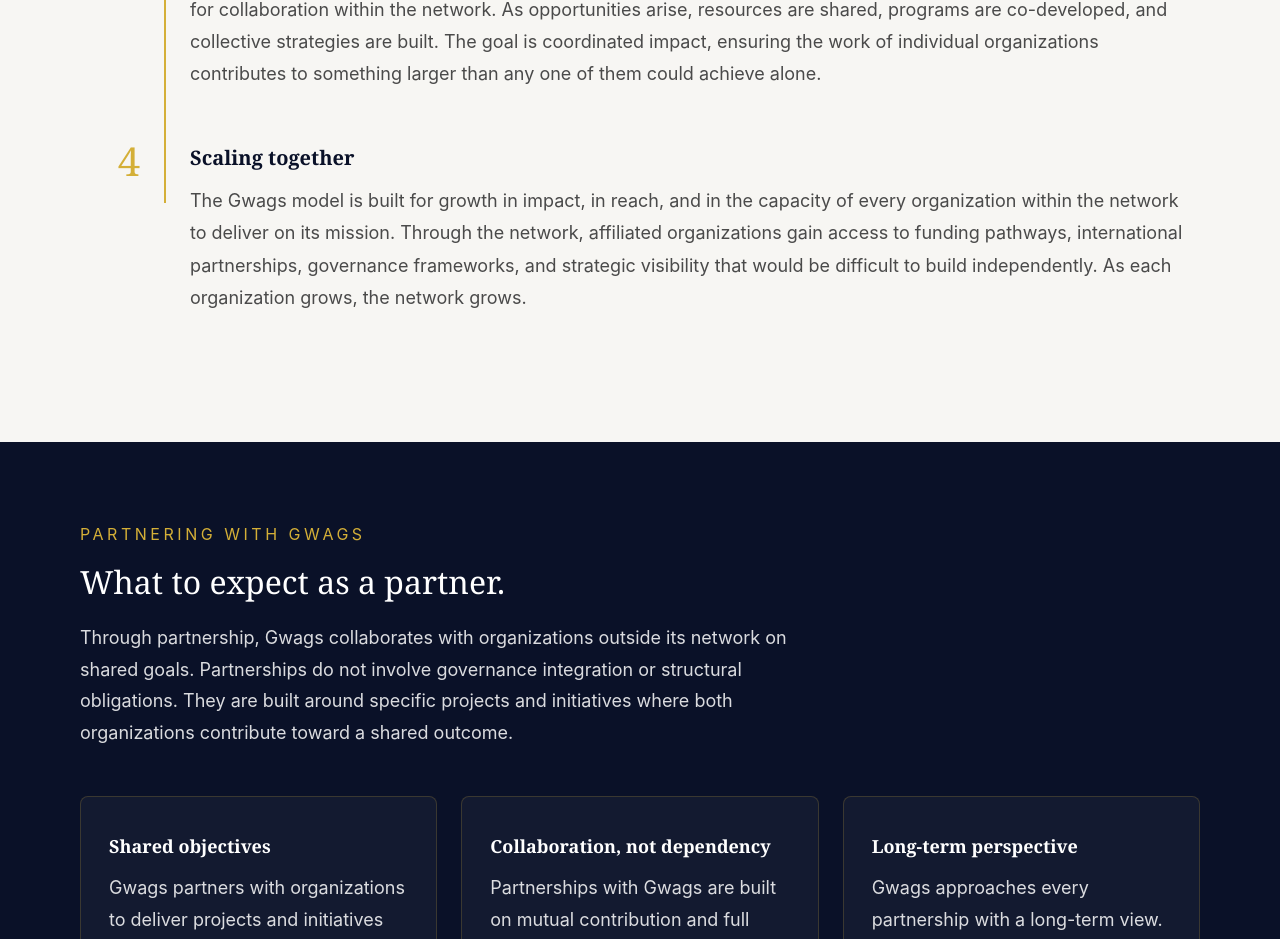
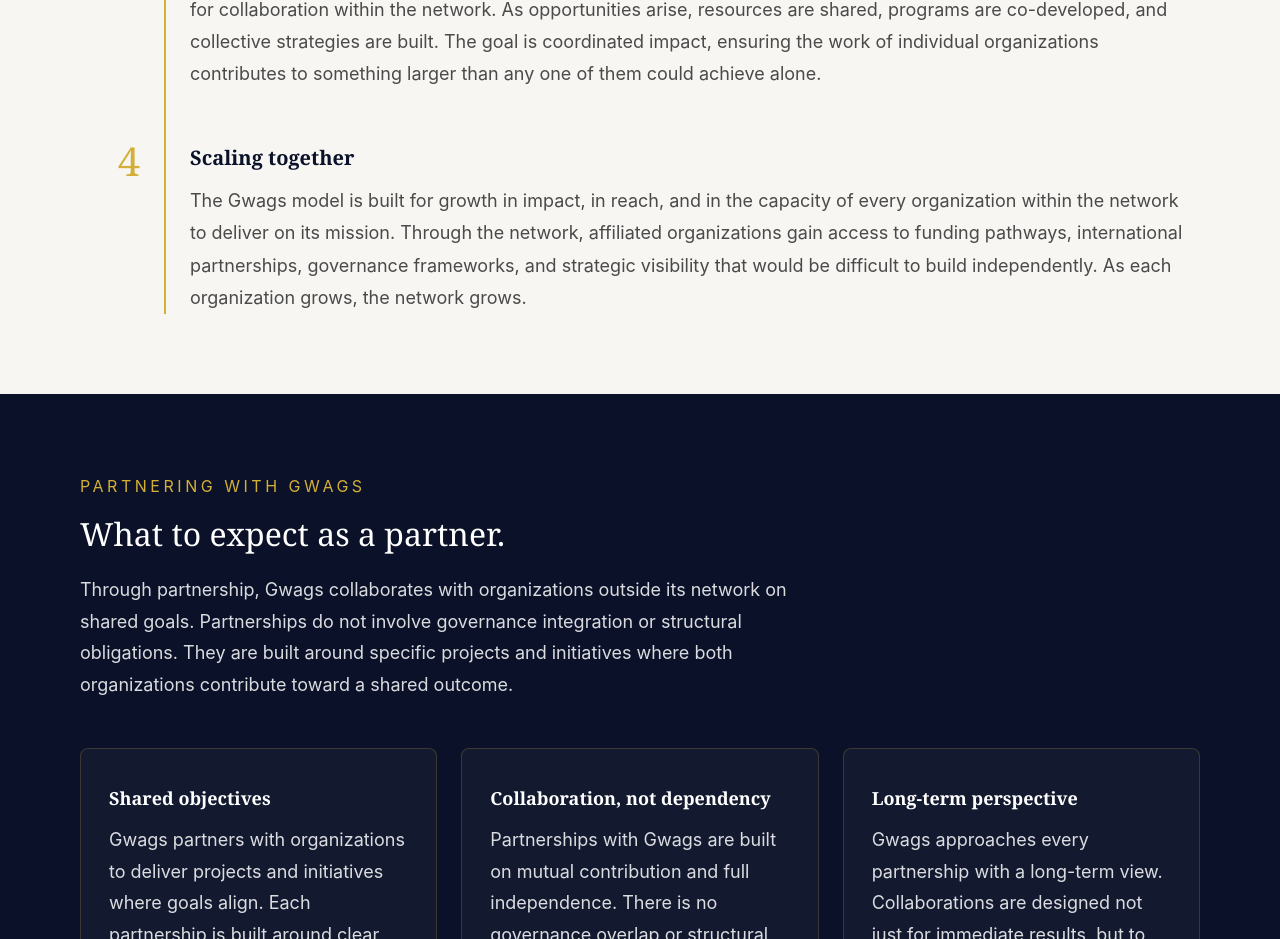
Before and after one commit to Daryllgio/gwags-website, a Next.js app: page /about/how-we-work in a window 1280 px wide. Shown: the part 3109-4048 px from the top of the page. Built offline with nearby package versions, Linux system fonts and the light colour scheme.

Commit message:
Extend coordination model gold line to end of step 4 text

```diff
--- a/app/globals.css
+++ b/app/globals.css
@@ -712,12 +712,12 @@ h1, h2, h3, h4 {
   padding-top: 4px;
 }
 
-/* Last step: keep a short gold segment so the line reaches number 4 and
-   continues slightly below it (instead of stopping above it). */
-.hww-step:last-child .hww-step-line {
-  background: #D4AF37;
-  align-self: start;
-  height: 64px;
+/* Last step: the line stretches (default) to fill the row. Removing the last
+   step's bottom padding makes the row end exactly at the last line of step 4's
+   body text, so the gold line continues past number 4 and stops level with the
+   end of the text — on every screen size. */
+.hww-step:last-child .hww-step-content {
+  padding-bottom: 0;
 }
 
 /* iPad / tablet: smaller digits and indent than desktop.
```
